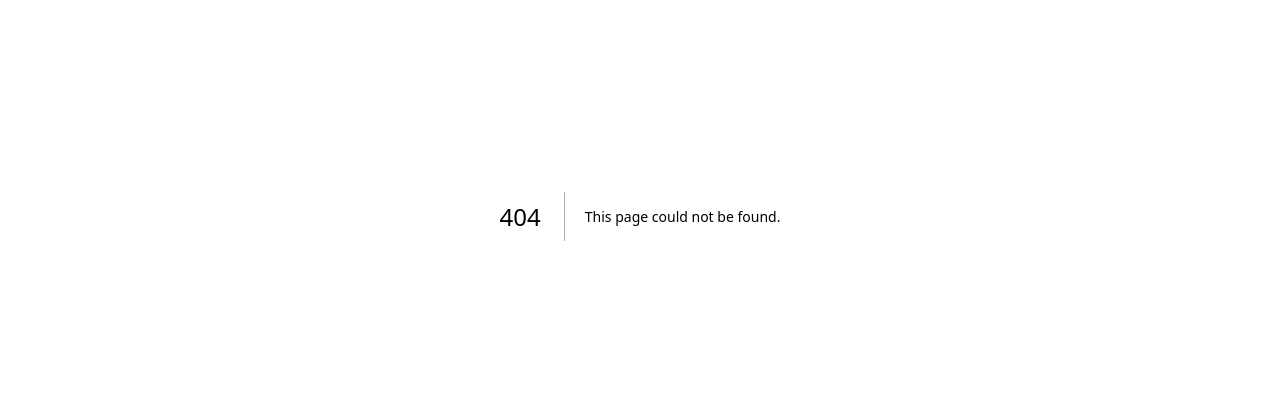
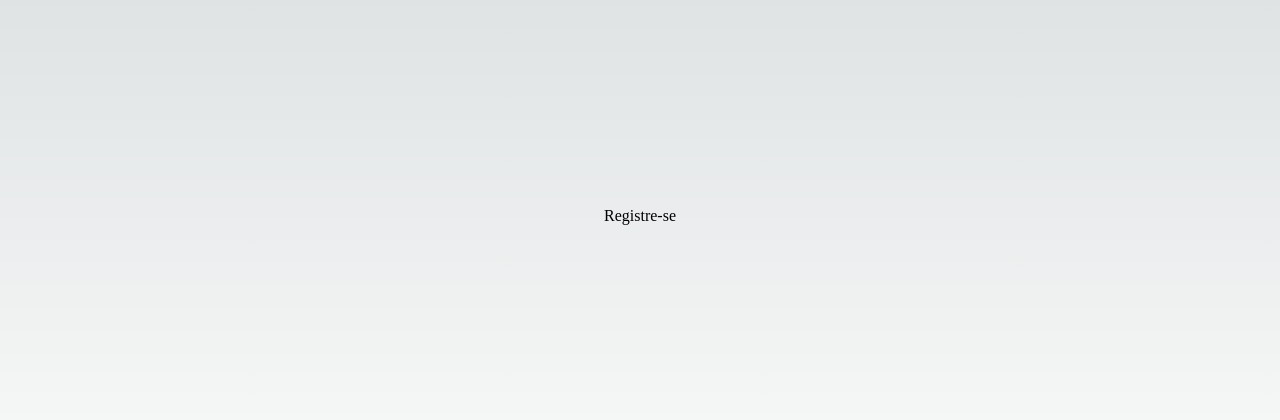
Before and after one commit to 09brsv/envio-emails, a Next.js app: page /register in a window 1280 px wide. Before the commit this address had no page. Shown: the part 184-604 px from the top of the page. Built offline with nearby package versions, Linux system fonts and the light colour scheme.

Commit message:
feat: initialize project

```diff
--- /dev/null
+++ b/src/app/register/page.module.css
@@ -0,0 +1,8 @@
+.main {
+  width: 100%;
+  height: 100vh;
+  margin: auto;
+  display: flex;
+  justify-content: center;
+  align-items: center;
+};
--- /dev/null
+++ b/src/app/register/page.tsx
@@ -0,0 +1,6 @@
+import styles from "./page.module.css";
+export default function Register() {
+  return (
+    <div className={styles.main}>Registre-se</div>
+  )
+}
```
Also changed, not shown: src/app/signin/page.tsx (added, +7 -0 lines), src/components/Forms/FormRegister.tsx (added, +7 -0 lines).
